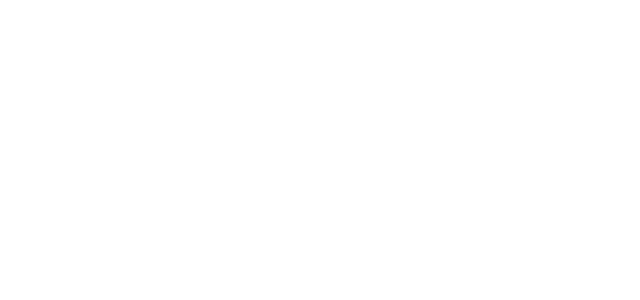
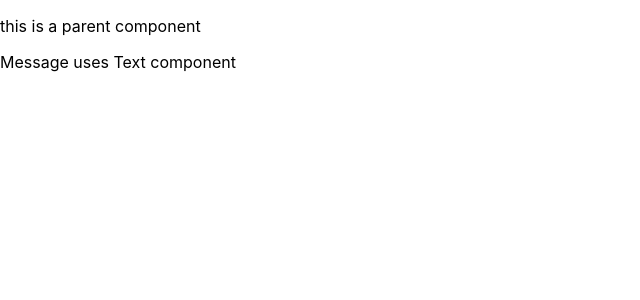
Before and after one commit to aokimakoto0322/SocialCommunityApp_React, a React (Create React App) app: page /message in a window 1280 px wide. Before the commit this address had no page. Shown: the top 300 px of the page, without its empty margins (0-640 px from the left). Built offline with nearby package versions, Linux system fonts and the light colour scheme.

Commit message:
propsについてのサンプルページ作成

```diff
--- /dev/null
+++ b/src/compornents/ContainerSample.tsx
@@ -0,0 +1,21 @@
+const Container = (props: {title: string, children: React.ReactElement  }) => {
+    const { title, children } = props
+
+    return (
+        <div style={{background: 'red'}}>
+            <span>{title}</span>
+            <div>{children}</div>
+        </div>
+    )
+}
+
+const Parent = () => {
+    return (
+        <Container title="Hello">
+            { /* <p></p>要素がchildrenに当たる */}
+            <p>背景色で囲われる部分</p>
+        </Container>
+    )
+}
+
+export default Parent
--- /dev/null
+++ b/src/compornents/Message.tsx
@@ -0,0 +1,26 @@
+// propsについてのサンプル
+import React from "react";
+
+//処理２
+const Text = (props: {content: string}) => {
+    // const { content } = props と同じ
+    const content = props.content
+
+    return <p className="text">{content}</p>
+}
+
+//処理１
+const Message = () => {
+    const content1 = 'this is a parent component'
+    const content2 = 'Message uses Text component'
+
+    return (
+        <div>
+            {/* ここでTextメソッドに引数を渡している */}
+            <Text content={content1} />
+            <Text content={content2} />
+        </div>
+    )
+}
+
+export default Message
--- a/src/index.tsx
+++ b/src/index.tsx
@@ -4,6 +4,8 @@
 import App from './App';
 import Hello from './compornents/Hello'
 import Name from './compornents/Name'
+import Message from './compornents/Message';
+import ContainerSample from './compornents/ContainerSample'
 import reportWebVitals from './reportWebVitals';
 import { Route, BrowserRouter, Routes} from 'react-router-dom';
 
@@ -17,6 +19,8 @@
         <Route path='/' element={<App />} />
         <Route path='/hello' element={<Hello />} />
         <Route path='/name' element={<Name />} />
+        <Route path='/message' element={<Message />} />
+        <Route path='/container' element={<ContainerSample />} />
       </Routes>
     </BrowserRouter>
   </React.StrictMode>
```
